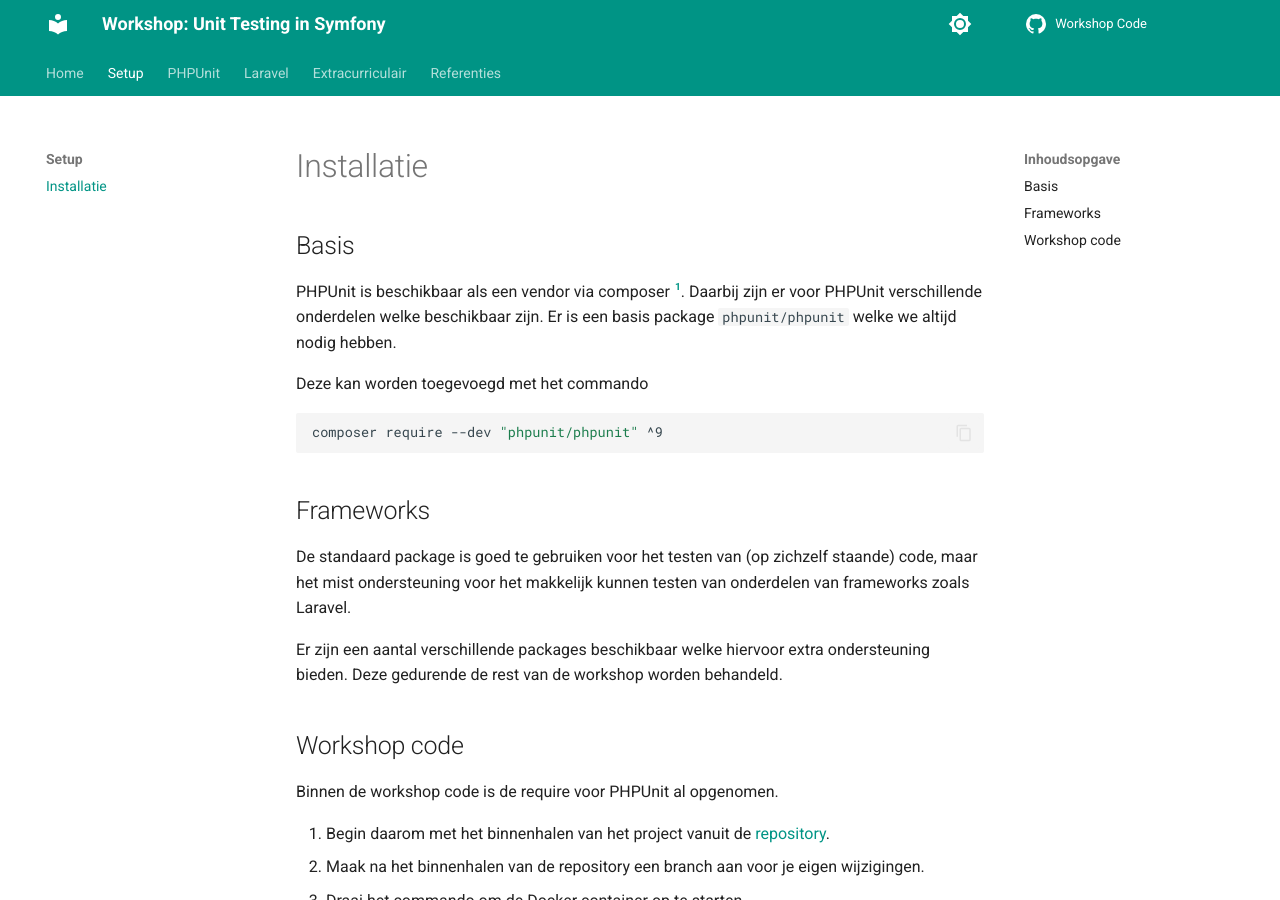
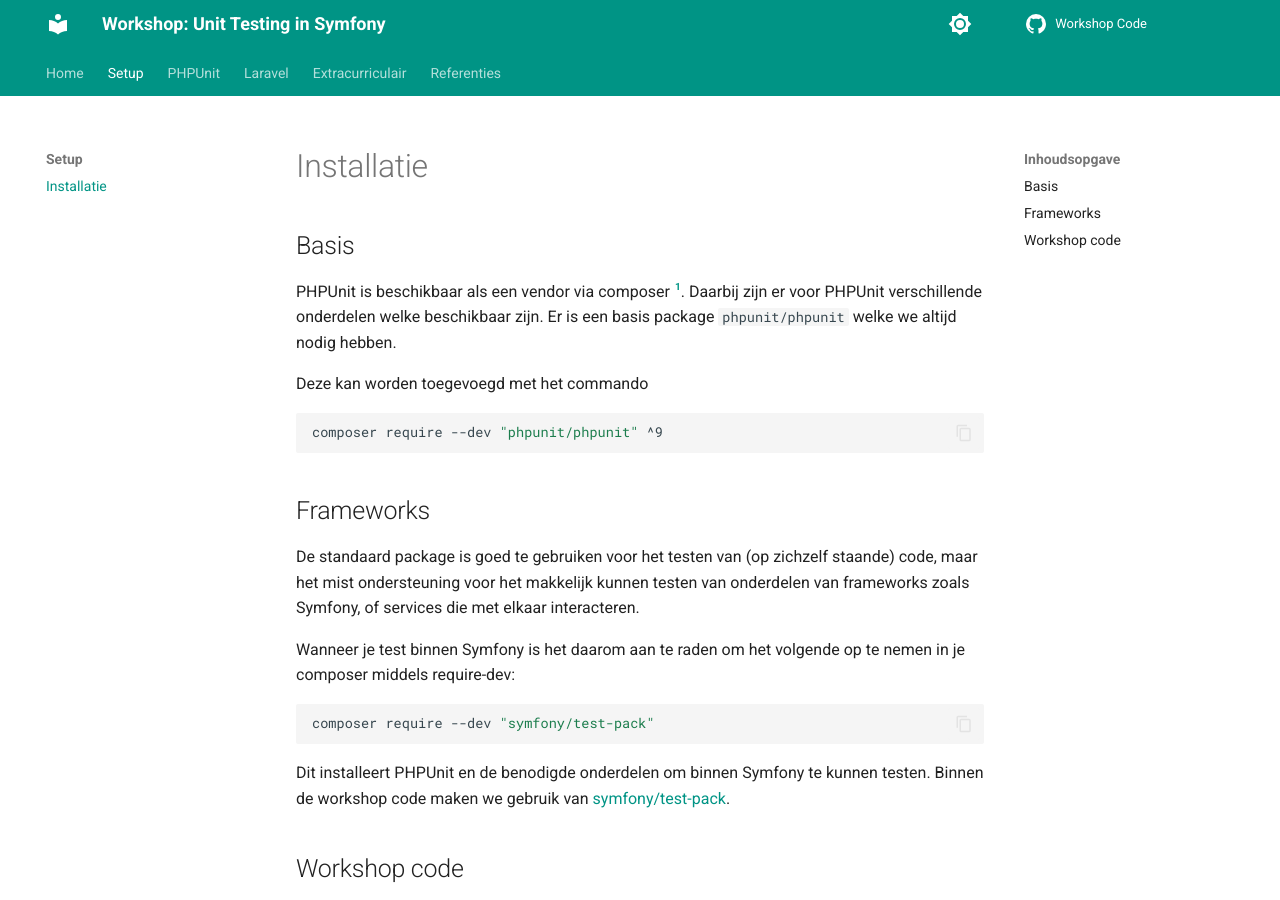
Before and after one commit to wimulkeman/symfony-unit-test-workshop-docs, an MkDocs documentation site: the page built from docs/tabs/Setup/installatie.md, in a window 1280 px wide and 900 px high. Built offline with MkDocs 1.6.1 and Material for MkDocs 9.7.7, drawn with Linux system fonts in a browser that asks for light colours; comment, search, counter and statistics services are not loaded.

Commit message:
docs(test): add note about testing in Symfony

````diff
--- a/docs/tabs/Setup/installatie.md
+++ b/docs/tabs/Setup/installatie.md
@@ -15,10 +15,17 @@
 ## Frameworks
 De standaard package is goed te gebruiken voor het testen van (op zichzelf staande)
 code, maar het mist ondersteuning voor het makkelijk kunnen testen van onderdelen van
-frameworks zoals Laravel.
+frameworks zoals Symfony, of services die met elkaar interacteren.
 
-Er zijn een aantal verschillende packages beschikbaar welke hiervoor extra
-ondersteuning bieden. Deze gedurende de rest van de workshop worden behandeld.
+Wanneer je test binnen Symfony is het daarom aan te raden om het volgende op te nemen in
+je composer middels require-dev:
+
+``` shell
+composer require --dev "symfony/test-pack"
+```
+
+Dit installeert PHPUnit en de benodigde onderdelen om binnen Symfony te kunnen testen.
+Binnen de workshop code maken we gebruik van [symfony/test-pack](https://symfony.com/doc/current/testing.html){target="_blank""}.
 
 ## Workshop code
 Binnen de workshop code is de require voor PHPUnit al opgenomen.
````
